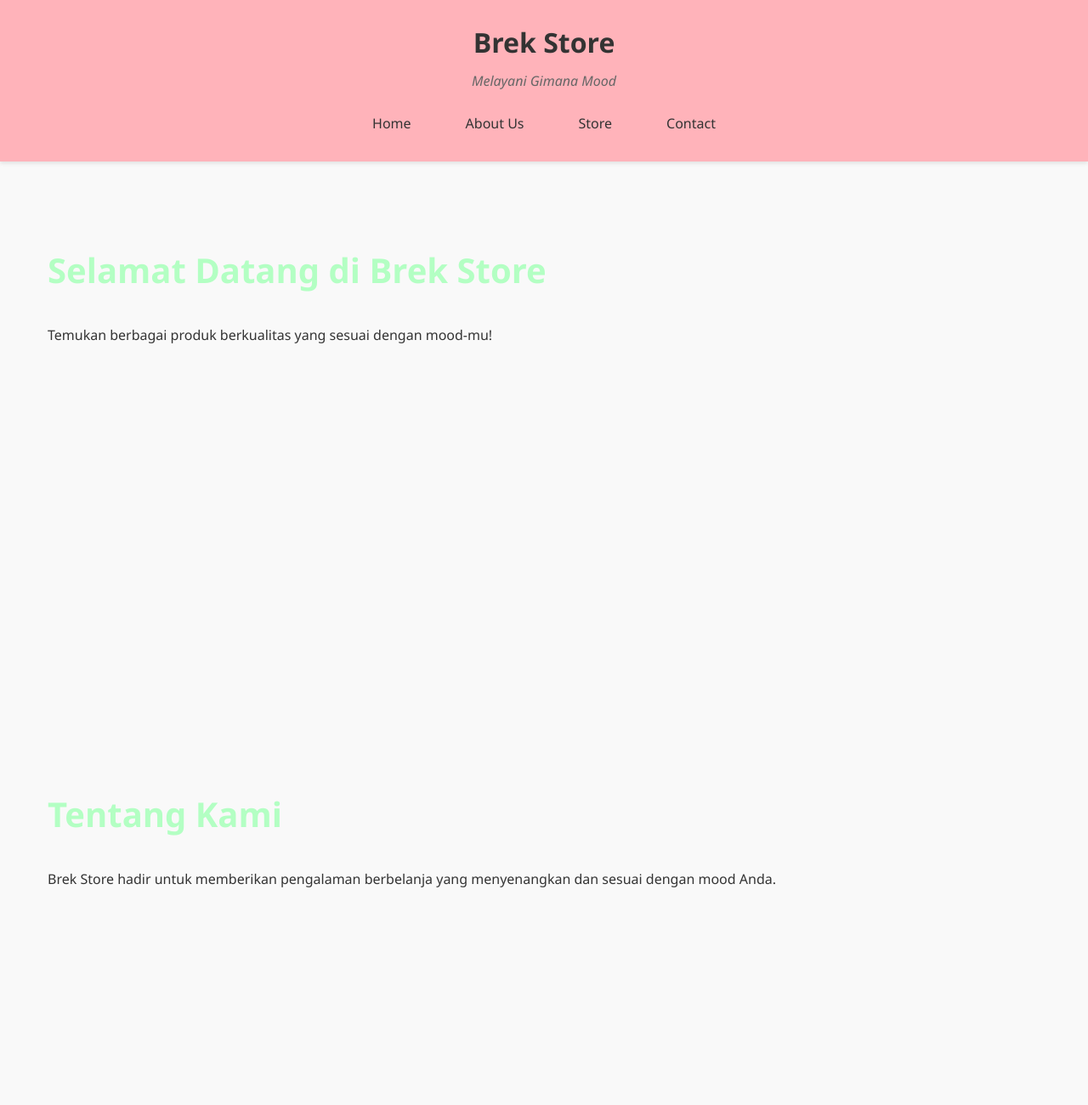
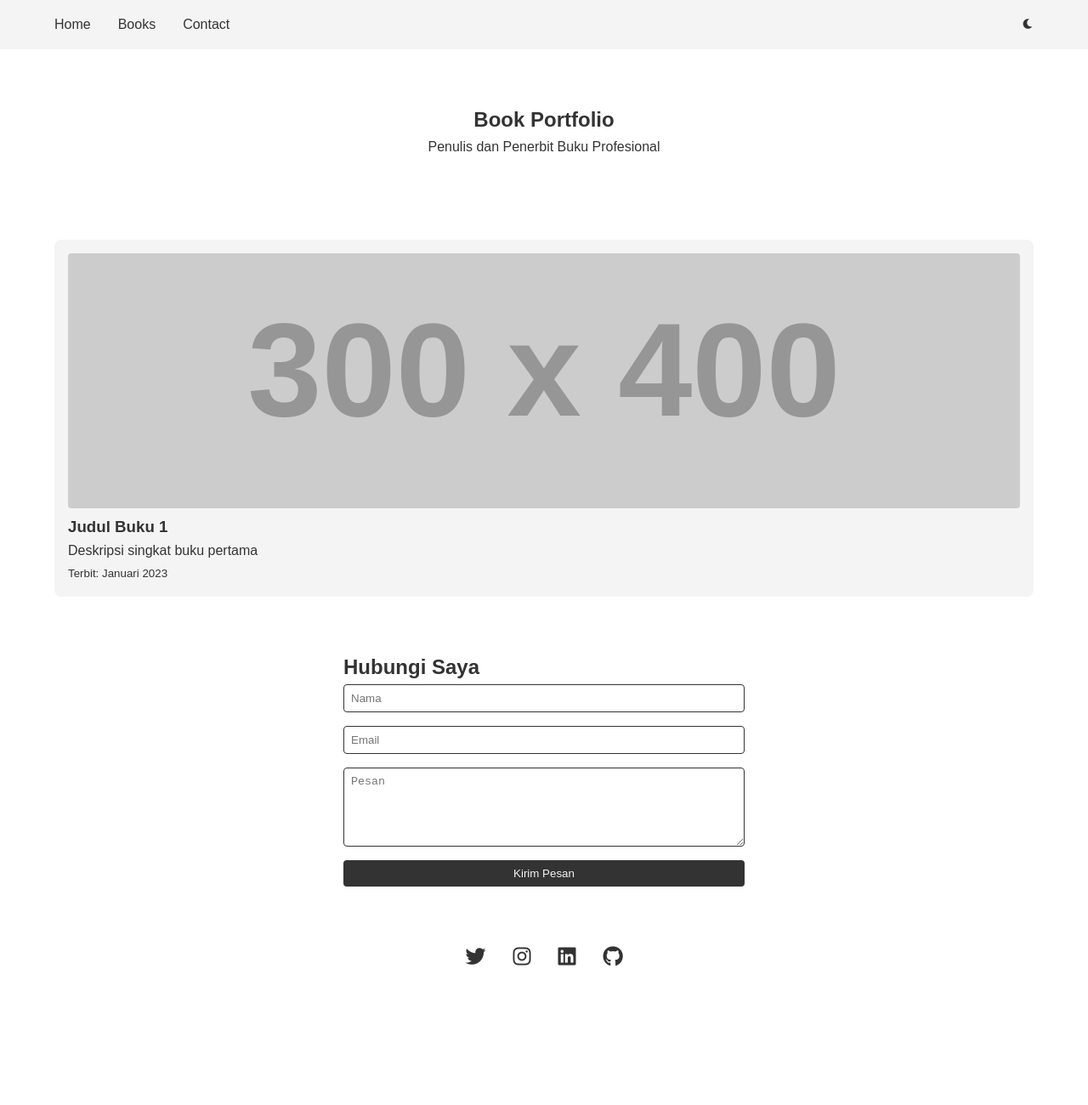
Before and after one commit to wilfauzy/pastel, a plain HTML site: page index.html in a window 1280 px wide. Shown: the top 1300 px of the page at 85% size. After the commit the page ends 1177 px from the top, so only its background shows below. Drawn offline with Linux system fonts and the light colour scheme; placeholder pictures from the web are drawn by us.

Commit message:
Update index.html

```diff
--- a/index.html
+++ b/index.html
@@ -1,177 +1,190 @@
 <!DOCTYPE html>
-<html lang="id">
+<html lang="en">
 <head>
     <meta charset="UTF-8">
     <meta name="viewport" content="width=device-width, initial-scale=1.0">
-    <title>Brek Store - Melayani Gimana Mood</title>
+    <title>Book Portfolio</title>
+    <link rel="stylesheet" href="https://cdnjs.cloudflare.com/ajax/libs/font-awesome/6.0.0/css/all.min.css">
     <style>
+        :root {
+            --primary-color: #333;
+            --secondary-color: #f4f4f4;
+            --bg-color: #ffffff;
+            --text-color: #333;
+        }
+
+        .dark-mode {
+            --primary-color: #f4f4f4;
+            --secondary-color: #333;
+            --bg-color: #1a1a1a;
+            --text-color: #f4f4f4;
+        }
+
         * {
             margin: 0;
             padding: 0;
             box-sizing: border-box;
-            font-family: 'Segoe UI', sans-serif;
-        }
-
-        :root {
-            --pastel-pink: #FFB3BA;
-            --pastel-blue: #B3E5FF;
-            --pastel-green: #B3FFC3;
-            --pastel-peach: #FFDEB3;
+            transition: all 0.3s ease;
         }
 
         body {
-            background-color: #f9f9f9;
-            color: #333;
+            font-family: 'Arial', sans-serif;
+            background-color: var(--bg-color);
+            color: var(--text-color);
             line-height: 1.6;
         }
 
-        header {
-            background-color: var(--pastel-pink);
-            padding: 1.5rem;
-            text-align: center;
-            position: sticky;
-            top: 0;
-            box-shadow: 0 2px 5px rgba(0,0,0,0.1);
+        nav {
+            display: flex;
+            justify-content: space-between;
+            padding: 1rem 5%;
+            background-color: var(--secondary-color);
         }
 
-        nav {
-            margin-top: 1rem;
+        .nav-links {
             display: flex;
-            justify-content: center;
             gap: 2rem;
         }
 
-        nav a {
+        .nav-links a {
+            color: var(--primary-color);
             text-decoration: none;
-            color: #333;
-            padding: 0.5rem 1rem;
-            border-radius: 20px;
-            transition: all 0.3s ease;
         }
 
-        nav a:hover {
-            background-color: var(--pastel-blue);
+        .theme-toggle {
+            background: none;
+            border: none;
+            cursor: pointer;
+            color: var(--primary-color);
         }
 
-        .container {
-            max-width: 1200px;
-            margin: 2rem auto;
-            padding: 0 1rem;
+        .hero {
+            text-align: center;
+            padding: 4rem 2rem;
         }
 
-        section {
-            padding: 4rem 0;
-            min-height: 80vh;
-        }
-
-        h2 {
-            color: var(--pastel-green);
-            margin-bottom: 2rem;
-            font-size: 2.5rem;
-        }
-
-        .tagline {
-            color: #666;
-            font-style: italic;
-            margin-top: 0.5rem;
-        }
-
-        /* Halaman Store */
-        .product-grid {
+        .books-grid {
             display: grid;
             grid-template-columns: repeat(auto-fit, minmax(250px, 1fr));
             gap: 2rem;
+            padding: 2rem 5%;
         }
 
-        .product-card {
-            background: white;
+        .book-card {
+            background: var(--secondary-color);
             padding: 1rem;
-            border-radius: 10px;
-            box-shadow: 0 2px 5px rgba(0,0,0,0.1);
+            border-radius: 8px;
         }
 
-        /* Halaman Contact */
-        .contact-form {
+        .book-card img {
+            width: 100%;
+            height: 300px;
+            object-fit: cover;
+            border-radius: 4px;
+        }
+
+        .contact-section {
+            padding: 2rem 5%;
             max-width: 600px;
             margin: 0 auto;
         }
 
-        input, textarea {
-            width: 100%;
-            padding: 0.8rem;
-            margin-bottom: 1rem;
-            border: 1px solid #ddd;
-            border-radius: 5px;
+        form {
+            display: flex;
+            flex-direction: column;
+            gap: 1rem;
         }
 
-        button {
-            background-color: var(--pastel-peach);
-            border: none;
-            padding: 1rem 2rem;
-            border-radius: 25px;
-            cursor: pointer;
-            transition: all 0.3s ease;
+        input, textarea {
+            padding: 0.5rem;
+            border: 1px solid var(--primary-color);
+            border-radius: 4px;
+            background-color: var(--bg-color);
+            color: var(--text-color);
         }
 
-        button:hover {
-            background-color: var(--pastel-blue);
+        button[type="submit"] {
+            padding: 0.5rem 1rem;
+            background-color: var(--primary-color);
+            color: var(--secondary-color);
+            border: none;
+            border-radius: 4px;
+            cursor: pointer;
         }
 
-        footer {
-            background-color: var(--pastel-pink);
-            text-align: center;
+        .social-links {
+            display: flex;
+            justify-content: center;
+            gap: 2rem;
             padding: 2rem;
-            margin-top: 4rem;
+        }
+
+        .social-links a {
+            color: var(--primary-color);
+            font-size: 1.5rem;
+        }
+
+        @media (max-width: 768px) {
+            .nav-links {
+                display: none;
+            }
         }
     </style>
 </head>
 <body>
-    <header>
-        <h1>Brek Store</h1>
-        <p class="tagline">Melayani Gimana Mood</p>
     <nav>
+        <div class="nav-links">
             <a href="#home">Home</a>
-            <a href="#about">About Us</a>
-            <a href="#store">Store</a>
+            <a href="#books">Books</a>
             <a href="#contact">Contact</a>
+        </div>
+        <button class="theme-toggle" onclick="toggleTheme()">
+            <i class="fas fa-moon"></i>
+        </button>
     </nav>
-    </header>
 
-    <div class="container">
-        <section id="home">
-            <h2>Selamat Datang di Brek Store</h2>
-            <p>Temukan berbagai produk berkualitas yang sesuai dengan mood-mu!</p>
-            <div class="product-grid">
-                <!-- Tambahkan konten produk disini -->
-            </div>
+    <section class="hero" id="home">
+        <h1>Book Portfolio</h1>
+        <p>Penulis dan Penerbit Buku Profesional</p>
     </section>
 
-        <section id="about">
-            <h2>Tentang Kami</h2>
-            <p>Brek Store hadir untuk memberikan pengalaman berbelanja yang menyenangkan dan sesuai dengan mood Anda.</p>
-            <!-- Tambahkan konten about disini -->
+    <section class="books-grid" id="books">
+        <div class="book-card">
+            <img src="https://via.placeholder.com/300x400" alt="Book Cover">
+            <h3>Judul Buku 1</h3>
+            <p>Deskripsi singkat buku pertama</p>
+            <small>Terbit: Januari 2023</small>
+        </div>
+        <!-- Tambahkan lebih banyak book-card sesuai kebutuhan -->
     </section>
 
-        <section id="store">
-            <h2>Toko Kami</h2>
-            <div class="product-grid">
-                <!-- Tambahkan daftar produk disini -->
-            </div>
-        </section>
-
-        <section id="contact">
-            <h2>Hubungi Kami</h2>
-            <form class="contact-form">
-                <input type="text" placeholder="Nama">
-                <input type="email" placeholder="Email">
-                <textarea rows="5" placeholder="Pesan"></textarea>
+    <section class="contact-section" id="contact">
+        <h2>Hubungi Saya</h2>
+        <form action="#" method="POST">
+            <input type="text" name="name" placeholder="Nama" required>
+            <input type="email" name="email" placeholder="Email" required>
+            <textarea name="message" placeholder="Pesan" rows="5" required></textarea>
             <button type="submit">Kirim Pesan</button>
         </form>
     </section>
+
+    <div class="social-links">
+        <a href="#"><i class="fab fa-twitter"></i></a>
+        <a href="#"><i class="fab fa-instagram"></i></a>
+        <a href="#"><i class="fab fa-linkedin"></i></a>
+        <a href="#"><i class="fab fa-github"></i></a>
     </div>
 
-    <footer>
-        <p>© 2023 Brek Store - Melayani Gimana Mood</p>
-    </footer>
+    <script>
+        function toggleTheme() {
+            document.body.classList.toggle('dark-mode');
+            const themeToggle = document.querySelector('.theme-toggle');
+            if (document.body.classList.contains('dark-mode')) {
+                themeToggle.innerHTML = '<i class="fas fa-sun"></i>';
+            } else {
+                themeToggle.innerHTML = '<i class="fas fa-moon"></i>';
+            }
+        }
+    </script>
 </body>
 </html>
```
Lines whose indentation alone changed are shown as unchanged.
